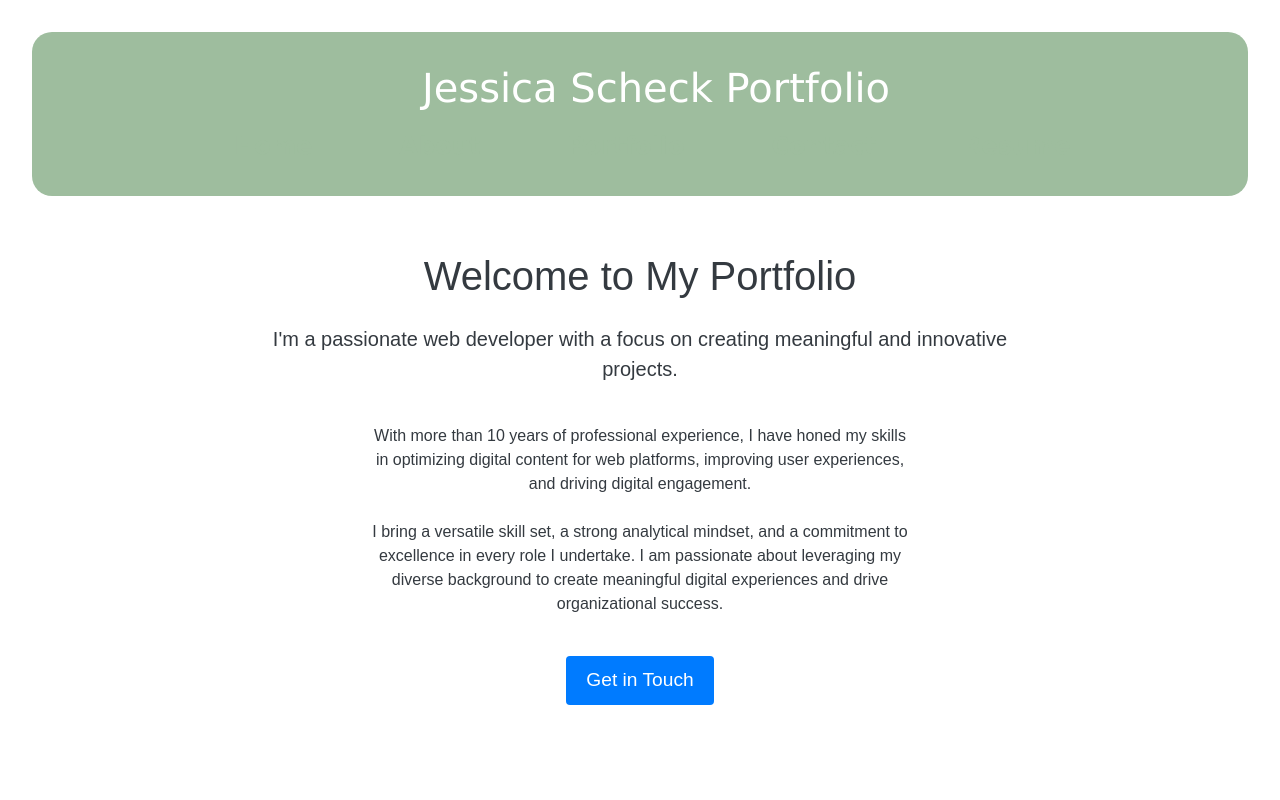
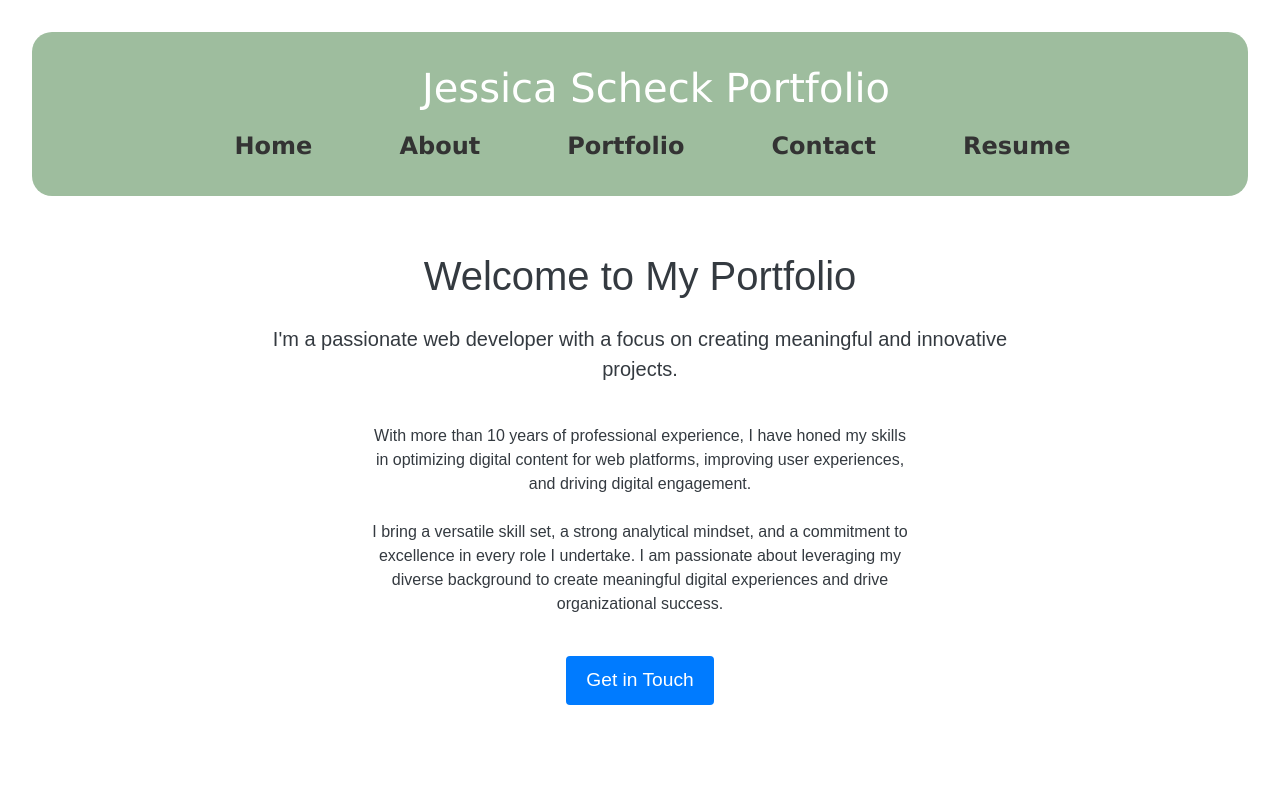
Before and after one commit to Jessmica11/react-portfolio, a React (Vite) app: page / in a window 1280 px wide. Shown: the top 800 px of the page. Built offline with nearby package versions, Linux system fonts and the light colour scheme; the HTML template or start-up script is replaced by a standard one.

Commit message:
mobile menu working, regular not. Added some changes to test

```diff
--- a/src/components/Nav/Nav.css
+++ b/src/components/Nav/Nav.css
@@ -22,6 +22,23 @@ nav {
     list-style-type: none;
 }
 
+.nav-list a {
+    color: #333;
+    /* Default color for visibility */
+    text-decoration: none;
+    padding: 10px 20px;
+    transition: color 0.3s;
+}
+
+/* Hover, focus, and active styles */
+.nav-list a:hover,
+.nav-list a:focus,
+.nav-list a.active {
+    color: #6b9a6b;
+    /* Dark green for hover/focus/active */
+    font-weight: bold;
+}
+
 @media (max-width: 768px) {
     .menu-icon {
         display: flex;
@@ -43,4 +60,9 @@ nav {
     .nav-list.open {
         display: flex;
     }
+
+    .nav-list a {
+        padding: 15px 0;
+        text-align: center;
+    }
 }
--- a/src/components/Nav/Nav.jsx
+++ b/src/components/Nav/Nav.jsx
@@ -1,21 +1,21 @@
 import React from 'react';
-import { Link } from 'react-router-dom'; // Import Link for client-side routing
+import { Link } from 'react-router-dom';  // Import Link
 import './Nav.css';
 
 function Nav({ active, toggleMenu }) {
   return (
     <nav>
-      <div className="menu-icon" onClick={toggleMenu} aria-label="Toggle navigation menu">
+      <div className="menu-icon" onClick={toggleMenu}>
         <div className={`bar ${active ? 'open' : ''}`}></div>
         <div className={`bar ${active ? 'open' : ''}`}></div>
         <div className={`bar ${active ? 'open' : ''}`}></div>
       </div>
       <ul className={`nav-list ${active ? 'open' : ''}`}>
-        <li><Link to="/" onClick={toggleMenu}>Home</Link></li>
-        <li><Link to="/about" onClick={toggleMenu}>About</Link></li>
-        <li><Link to="/portfolio" onClick={toggleMenu}>Portfolio</Link></li>
-        <li><Link to="/contact" onClick={toggleMenu}>Contact</Link></li>
-        <li><Link to="/resume" onClick={toggleMenu}>Resume</Link></li>
+        <li><Link to="/">Home</Link></li>
+        <li><Link to="/about">About</Link></li>
+        <li><Link to="/portfolio">Portfolio</Link></li>
+        <li><Link to="/contact">Contact</Link></li>
+        <li><Link to="/resume">Resume</Link></li>
       </ul>
     </nav>
   );
```
